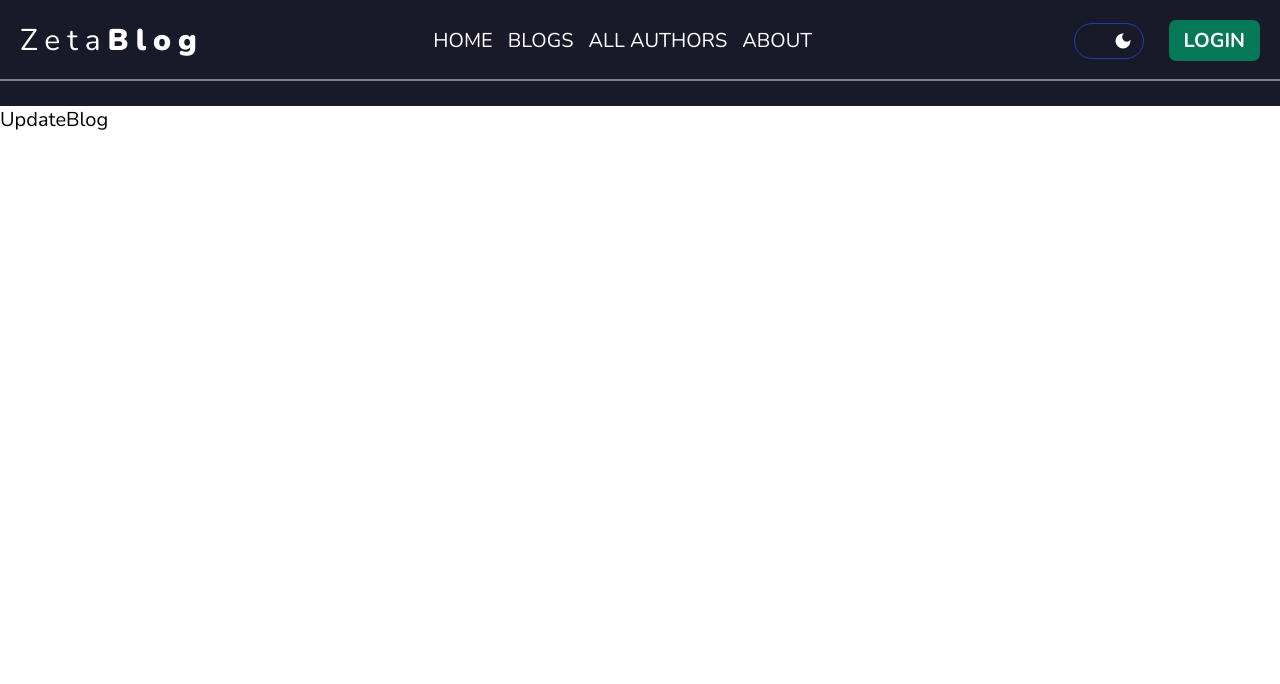
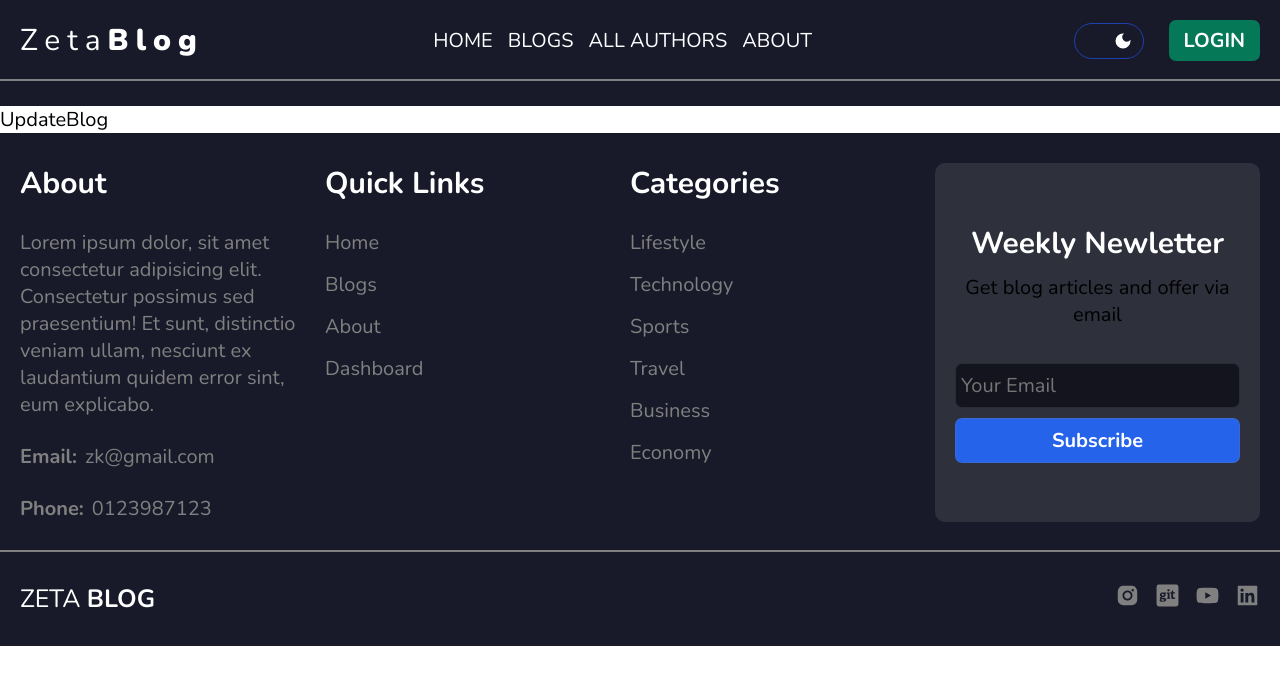
Before and after one commit to LahiruWanigasooriya/NEWS_BLOG_APPLICATION, a React (Vite) app in the folder frontend/: page /blog/update/1 in a window 1280 px wide. Shown: the top 684 px of the page. Built offline with nearby package versions, Linux system fonts and the light colour scheme.

Commit message:
Footer created

```diff
--- a/frontend/src/App.jsx
+++ b/frontend/src/App.jsx
@@ -11,6 +11,7 @@ import Login from './components/pages/Login';
 import AllAuthors from './components/pages/AllAuthors';
 import UpdateBlog from './components/pages/UpdateBlog';
 import Navbar from './components/layout/Navbar';
+import Footer from './components/layout/Footer';
 
 const App = () => {
   return (
@@ -27,6 +28,7 @@ const App = () => {
         <Route path="/dashboard" element={<Dashboard />} />
         <Route path="/blog/update/:id" element={<UpdateBlog />} />
       </Routes>
+      <Footer />
     </Router>
   );
 };
--- a/frontend/src/components/layout/Footer.jsx
+++ b/frontend/src/components/layout/Footer.jsx
@@ -1,9 +1,88 @@
-import React from 'react'
+import React, { useContext } from "react";
+import { Link, useLocation, } from "react-router-dom";
+import { AiFillInstagram, AiFillYoutube, AiFillLinkedin } from "react-icons/ai";
+import { FaGitSquare } from "react-icons/fa";
+import { Context } from "../../main";
 
 const Footer = () => {
+  const isDashboard = useLocation("http://localhost:5173/dashboard");
+  const { mode, setMode } = useContext(Context);
+
   return (
-    <div>Footer</div>
-  )
-}
+    <footer
+      className={
+        isDashboard.pathname === "/dashboard"
+          ? "hideFooter"
+          : mode === "light"
+            ? "light-footer"
+            : "dark-footer"
+      }
+    >
+      <div className="container">
+        <div className="about">
+          <h3>About</h3>
+          <p>
+            Lorem ipsum dolor, sit amet consectetur adipisicing elit.
+            Consectetur possimus sed praesentium! Et sunt, distinctio veniam
+            ullam, nesciunt ex laudantium quidem error sint, eum explicabo.
+          </p>
+          <p>
+            <span>Email:</span>zk@gmail.com
+          </p>
+          <p>
+            <span>Phone:</span>0123987123
+          </p>
+        </div>
+        <div className="quick_links">
+          <h3>Quick Links</h3>
+          <ul>
+            <Link to={"/"}>Home</Link>
+            <Link to={"/blogs"}>Blogs</Link>
+            <Link to={"/about"}>About</Link>
+            <Link to={"/dashboard"}>Dashboard</Link>
+          </ul>
+        </div>
+        <div className="categories">
+          <h3>Categories</h3>
+          <ul>
+            <li>Lifestyle</li>
+            <li>Technology</li>
+            <li>Sports</li>
+            <li>Travel</li>
+            <li>Business</li>
+            <li>Economy</li>
+          </ul>
+        </div>
+        <div className="news_letter">
+          <div>
+            <h3>Weekly Newletter</h3>
+            <p>Get blog articles and offer via email</p>
+          </div>
+          <div>
+            <input type="text" placeholder={`Your Email`} />
+            <button>Subscribe</button>
+          </div>
+        </div>
+      </div>
+      <div className="container">
+        <div className="logo">ZETA <span>BLOG</span></div>
+        <div className="links">
+          <Link to={"/"} target="_blank">
+            <AiFillInstagram />
+          </Link>
+          <Link to={"/"} target="_blank">
+            <FaGitSquare />
+          </Link>
+          <Link to={"https://www.youtube.com/@CodeWithZeeshu"} target="_blank">
+            <AiFillYoutube />
+          </Link>
+          <Link to={"/"} target="_blank">
+            <AiFillLinkedin />
+          </Link>
+        </div>
+      </div>
+    </footer>
+  );
+};
 
-export default Footer
+export default Footer;
```
